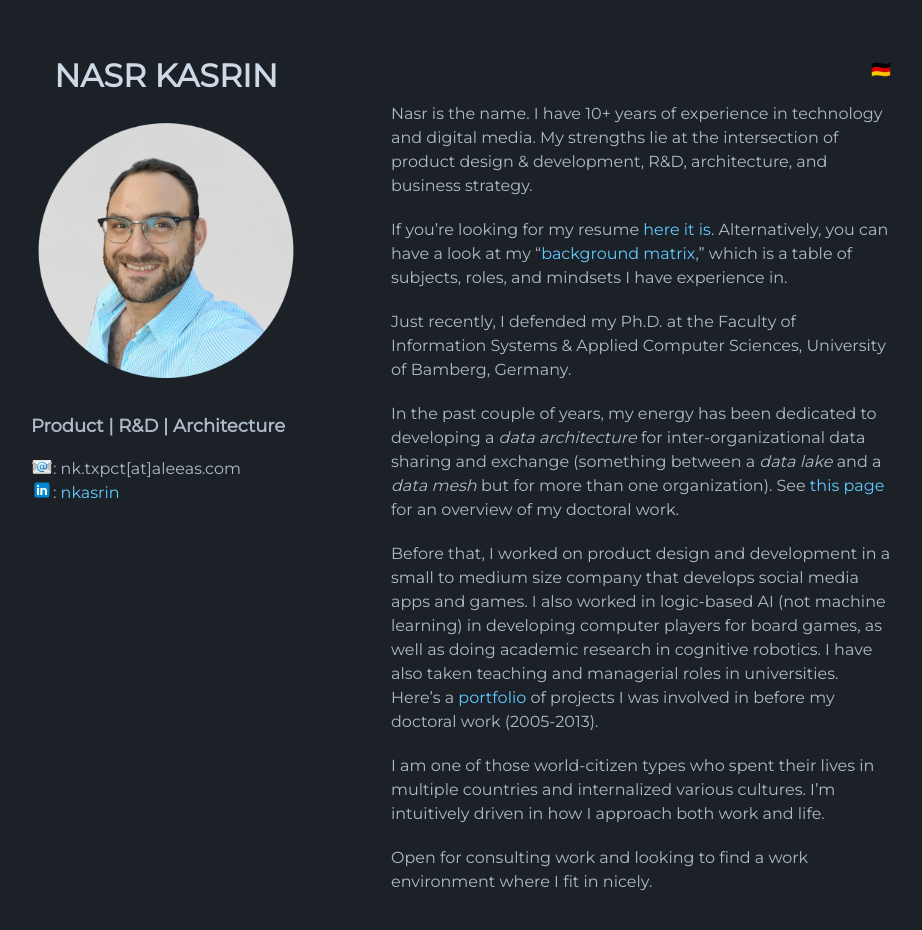
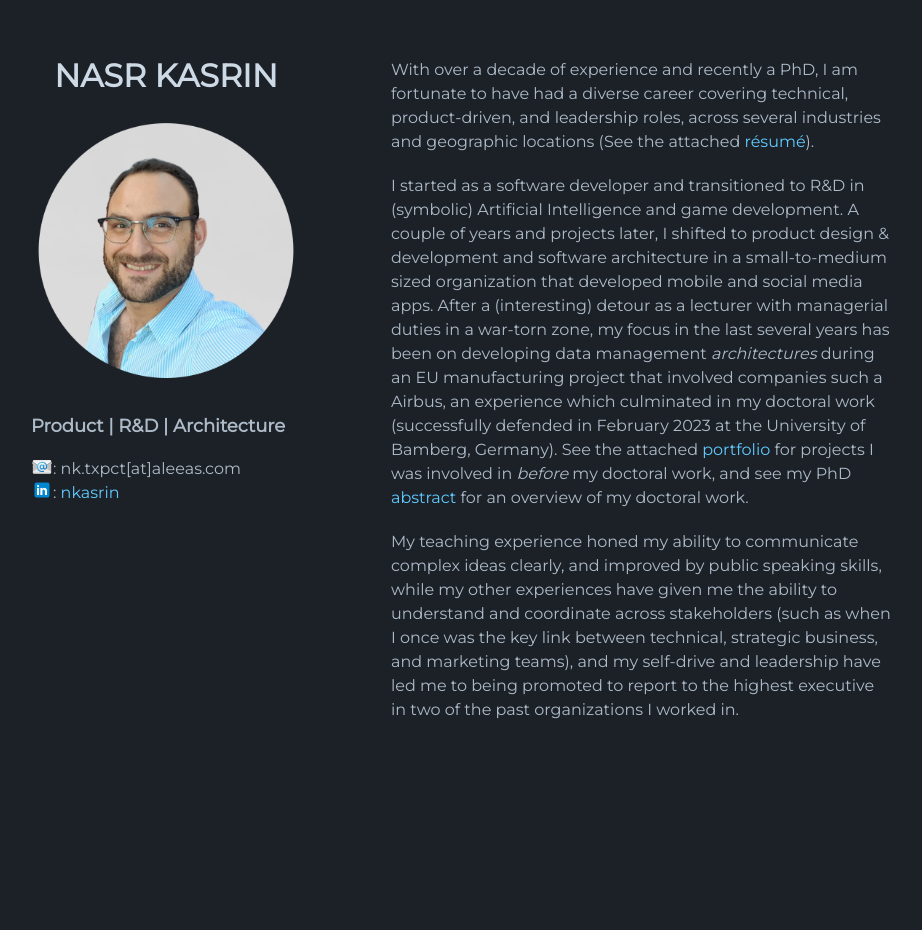
Before and after one commit to n42r/n42r.github.io, a Jekyll site: the page built from index.md, in a window 1280 px wide and 964 px high. Shown: the top 930 px of the window, without its empty margins (179-1101 px from the left). Built offline with Jekyll 4.4.1, drawn with Linux system fonts in a browser that asks for light colours; the repository's description, which GitHub fills in, is left out.

Commit message:
updated main text

```diff
--- a/index.md
+++ b/index.md
@@ -1,18 +1,11 @@
 ---
 layout: default
 ---
-<p style="text-align:right;"> <a href="index_de"> 🇩🇪 </a></p>
 
-Nasr is the name. I have 10+ years of experience in technology and digital media. My strengths lie at the intersection of product design & development, R&D, architecture, and business strategy.
 
-If you're looking for my resume [here it is](https://raw.githubusercontent.com/n42r/n42r.github.io/main/assets/pdf/kasrin_resume_2023_04.pdf). Alternatively, you can have a look at my "[background matrix](https://n42r.github.io/matrix)," which is a table of subjects, roles, and mindsets I have experience in.
+With over a decade of experience and recently a PhD, I am fortunate to have had a diverse career covering technical, product-driven, and leadership roles, across several industries and geographic locations (See the attached [résumé](https://raw.githubusercontent.com/n42r/n42r.github.io/main/assets/pdf/kasrin_resume_2023_04.pdf)).
 
-Just recently, I defended my Ph.D. at the Faculty of Information Systems & Applied Computer Sciences, University of Bamberg, Germany.
 
-In the past couple of years, my energy has been dedicated to developing a *data architecture* for inter-organizational data sharing and exchange (something between a *data lake* and a *data mesh* but for more than one organization). See [this page](https://n42r.github.io/phd) for an overview of my doctoral work.
+I started as a software developer and transitioned to R&D in (symbolic) Artificial Intelligence and game development. A couple of years and projects later, I shifted to product design & development and software architecture in a small-to-medium sized organization that developed mobile and social media apps. After a (interesting) detour as a lecturer with managerial duties in a war-torn zone, my focus in the last several years has been on developing data management *architectures* during an EU manufacturing project that involved companies such a Airbus, an experience which culminated in my doctoral work (successfully defended in February 2023 at the University of Bamberg, Germany). See the attached [portfolio](https://raw.githubusercontent.com/n42r/n42r.github.io/main/assets/pdf/kasrin_protfolio_upgraded_23.pdf) for projects I was involved in *before* my doctoral work, and see my PhD [abstract](https://n42r.github.io/phd) for an overview of my doctoral work.
 
-Before that, I worked on product design and development in a small to medium size company that develops social media apps and games. I also worked in logic-based AI (not machine learning) in developing computer players for board games, as well as doing academic research in cognitive robotics. I have also taken teaching and managerial roles in universities. Here's a [portfolio](https://raw.githubusercontent.com/n42r/n42r.github.io/main/assets/pdf/kasrin_protfolio_upgraded_23.pdf) of projects I was involved in before my doctoral work (2005-2013).
-
-I am one of those world-citizen types who spent their lives in multiple countries and internalized various cultures. I'm intuitively driven in how I approach both work and life.
-
-Open for consulting work and looking to find a work environment where I fit in nicely.
+My teaching experience honed my ability to communicate complex ideas clearly, and improved by public speaking skills, while my other experiences have given me the ability to understand and coordinate across stakeholders (such as when I once was the key link between technical, strategic business, and marketing teams), and my self-drive and leadership have led me to being promoted to report to the highest executive in two of the past organizations I worked in.
```
Also changed, not shown: index_de.md (deleted, +0 -22 lines), phd.md (+7 -6 lines).
